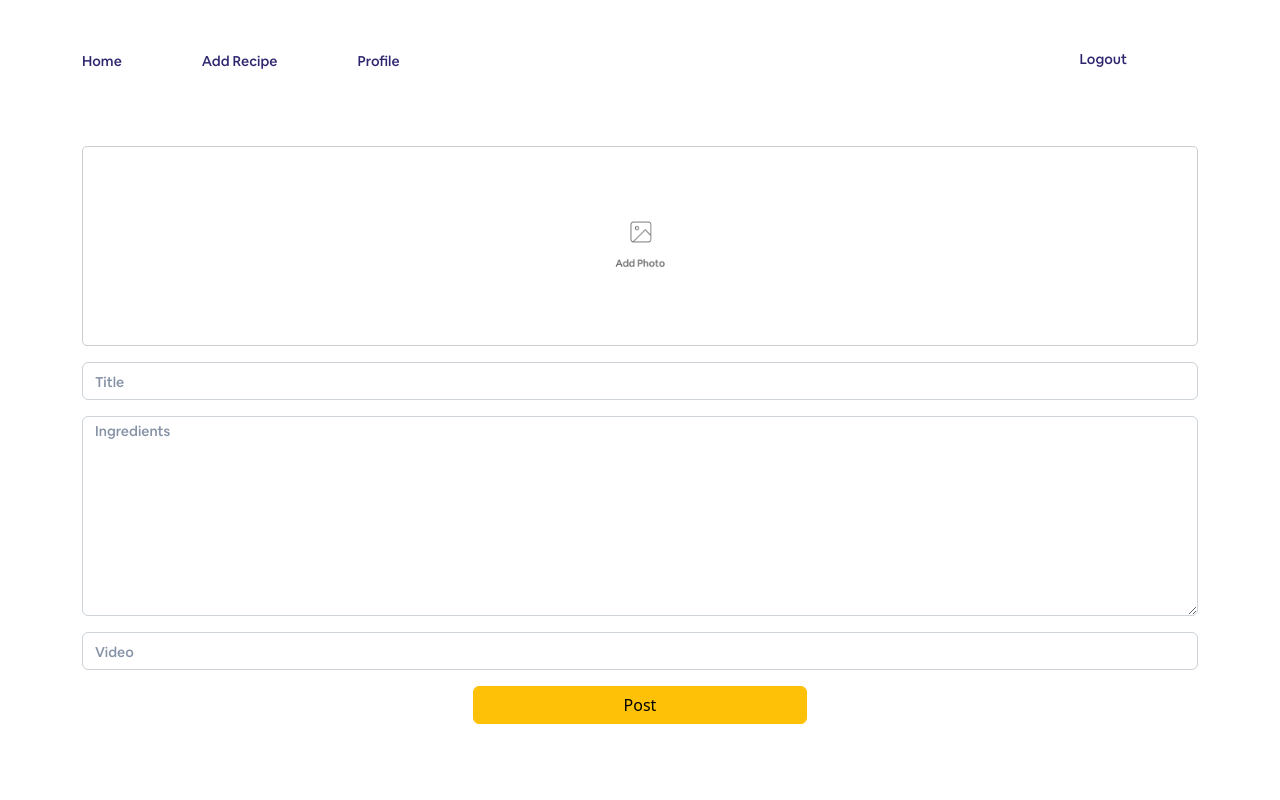
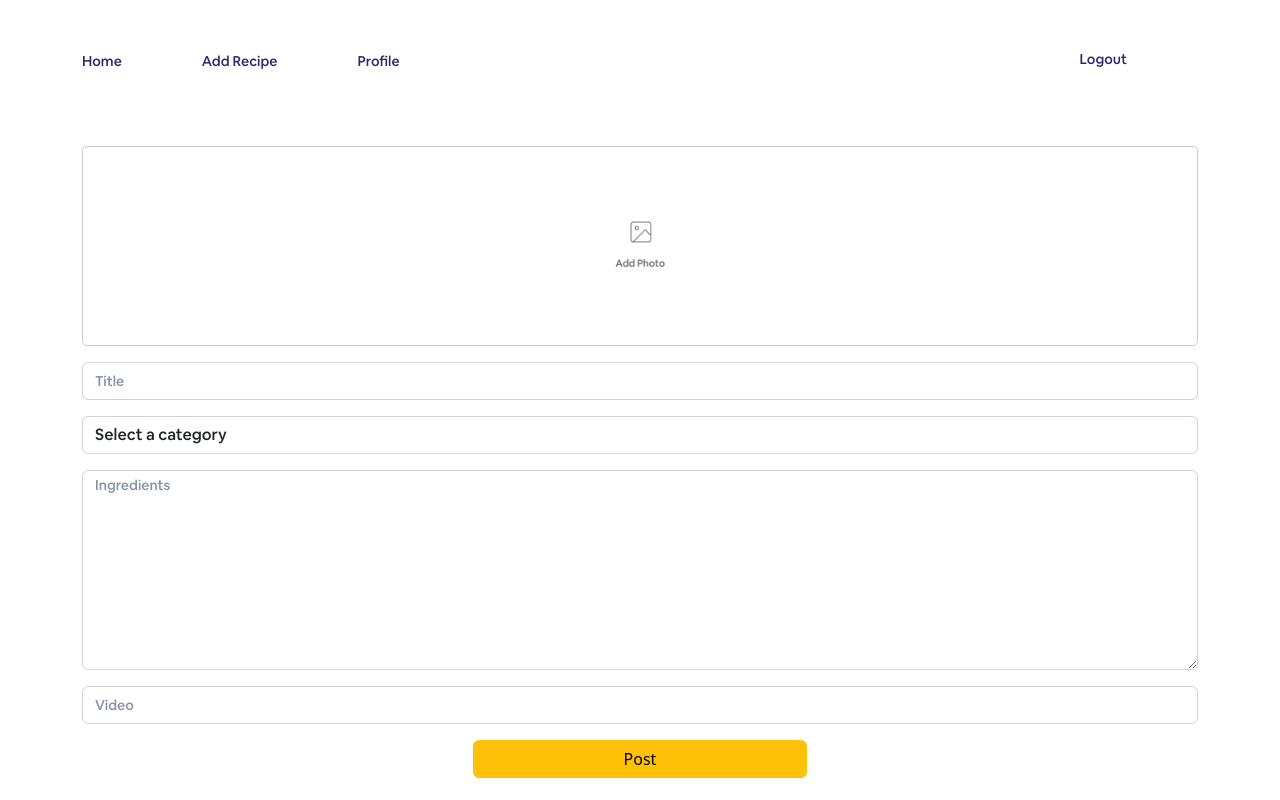
Before and after one commit to IrhamNfrnda/food-recipe-web, a React (Create React App) app: page /add-recipe in a window 1280 px wide. Shown: the top 800 px of the page. Built offline with nearby package versions, Linux system fonts and the light colour scheme; sample sign-in values are in the browser's storage.

Commit message:
[ADD] Add Recipe Category, Like/Save Button

```diff
--- a/package.json
+++ b/package.json
@@ -11,6 +11,7 @@
     "bootstrap": "^5.2.3",
     "react": "^18.2.0",
     "react-dom": "^18.2.0",
+    "react-icons": "^4.10.1",
     "react-redux": "^8.0.7",
     "react-router-dom": "^6.11.2",
     "react-scripts": "5.0.1",
--- a/src/pages/AddRecipe.jsx
+++ b/src/pages/AddRecipe.jsx
@@ -21,6 +21,16 @@ export default function AddRecipe() {
     const [ingredients, setIngredients] = React.useState("");
     const [videoLink, setVideoLink] = React.useState("");
     const [recipePicture, setRecipePicture] = React.useState("");
+    const [category, setCategory] = React.useState("");
+
+    const categories = [
+        "Main Dish",
+        "Snack",
+        "Dessert",
+        "Salad",
+        "Beverage",
+        "Breakfast",
+    ];
 
     React.useEffect(() => {
         if (!localStorage.getItem("auth")) {
@@ -35,6 +45,7 @@ export default function AddRecipe() {
         const formData = new FormData();
         formData.append("recipePicture", recipePicture);
         formData.append("title", title);
+        formData.append("category", category);
         formData.append("ingredients", ingredients);
         formData.append("videoLink", videoLink);
         formData.append("userId", userId);
@@ -77,7 +88,7 @@ export default function AddRecipe() {
     };
 
     const handleInputChange = (e) => {
-      setRecipePicture(e.target.files[0]);
+        setRecipePicture(e.target.files[0]);
     };
 
     return (
@@ -120,6 +131,22 @@ export default function AddRecipe() {
                         />
                     </div>
                     <div className="mb-3">
+
+                        <select
+                            id="category"
+                            className="form-control"
+                            onChange={(e) => setCategory(e.target.value)}
+                        >
+                            <option value="Main Dish">Select a category</option>
+                            {categories.map((cat) => (
+                                <option key={cat} value={cat}>
+                                    {cat}
+                                </option>
+                            ))}
+                        </select>
+                    </div>
+
+                    <div className="mb-3">
                         <textarea
                             className="form-control"
                             style={{ height: 200 }}
--- a/src/pages/Detail.jsx
+++ b/src/pages/Detail.jsx
@@ -2,6 +2,7 @@ import React, { useState, useEffect } from 'react'
 import { useLocation } from "react-router";
 import axios from 'axios';
 import Swal from "sweetalert2";
+import { FaHeart, FaRegHeart, FaSave, FaRegSave } from 'react-icons/fa';
 
 // import components
 import Footer from '../components/Footer'
@@ -16,6 +17,8 @@ export default function Detail() {
     const [currentRecipe, setCurrentRecipe] = useState(null);
     const [comments, setComments] = useState(null);
     const [comment, setComment] = useState('');
+    const [liked, setLiked] = useState(false);
+    const [saved, setSaved] = useState(false);
 
     useEffect(() => {
         const currentSlug = location?.pathname?.split("/")[2];
@@ -117,6 +120,15 @@ export default function Detail() {
             });
     }
 
+    const handleLikeButton = () => {
+        // Toggle the liked state and update backend if needed
+        setLiked(!liked);
+    };
+
+    const handleSaveButton = () => {
+        // Toggle the saved state and update backend if needed
+        setSaved(!saved);
+    };
 
     return (
         <>
@@ -159,8 +171,28 @@ export default function Detail() {
                     <section id="content">
                         <div className="container">
                             <h1 className="text-center text-primary">{currentRecipe?.title}</h1>
-                            <div className="d-flex justify-content-center">
+                            <div className="d-flex justify-content-center" style={{ position: 'relative' }}>
                                 <img src={`${currentRecipe?.recipe_picture}`} className="main-image" />
+                                <div className="buttons-container">
+                                    <button
+                                        className={`btn btn-like ${liked ? 'liked' : ''}`}
+                                        style={{
+                                            backgroundColor: liked ? '#efc81a' : 'white'
+                                         }}
+                                        onClick={handleLikeButton}
+                                    >
+                                        {liked ? <FaRegHeart style={{ color: 'white', fontSize: '35px' }} /> : <FaRegHeart style={{ color: '#efc81a',fontSize: '35px' }} />}
+                                    </button>
+                                    <button
+                                        className={`btn btn-save ${saved ? 'saved' : ''}`}
+                                        style={{
+                                            backgroundColor: saved ? '#efc81a' : 'white'
+                                         }}
+                                        onClick={handleSaveButton}
+                                    >
+                                         {saved ? <FaRegSave style={{ color: 'white', fontSize: '35px' }} /> : <FaRegSave style={{ color: '#efc81a',fontSize: '35px' }} />}
+                                    </button>
+                                </div>
                             </div>
                             <div className="row mt-5">
                                 <div className="col offset-md-2">
--- a/src/pages/Profile.jsx
+++ b/src/pages/Profile.jsx
@@ -95,8 +95,7 @@ export default function Profile() {
                                     </div>
                                 </div>
                             </div>
-                            {/* <!-- start of popular recipe --> */}
-                            <section id="popular-recipe">
+
                                 <div className="container">
                                     <div className="row">
                                         {recipeList?.length > 0 ? (
@@ -110,8 +109,7 @@ export default function Profile() {
                                         )}
                                     </div>
                                 </div>
-                            </section>
-                            {/* <!-- end of popular recipe --> */}
+
                         </div>
                     </div>
                 </section>
--- a/src/styles/AddRecipe.css
+++ b/src/styles/AddRecipe.css
@@ -10,6 +10,11 @@
 
 .file-container:hover {
   background-color: #f0f0f0;
+}
+
+.form-control {
+  font-family: "airbnbcereal";
+  font-style: normal;
 }
 
 .form-control::placeholder {
--- a/src/styles/Detail.css
+++ b/src/styles/Detail.css
@@ -54,6 +54,24 @@
   border-radius: 10px;
 }
 
+.buttons-container {
+  position: absolute;
+  right: 17%;
+  bottom: 4%;
+  color: 'white';
+}
+
+.btn-like,
+.btn-save {
+  background-color: white;
+  border-radius: 16px;
+  margin-top: 5px;
+  padding: 10px 15px;
+  margin-right: 10px;
+  /* Add other styles as needed */
+}
+
+
 .video-button {
   width: 50%;
   height: 100%;
--- a/src/styles/Profile.css
+++ b/src/styles/Profile.css
@@ -43,6 +43,10 @@
   height: 200px;
 }
 
+.menu-recipes {
+  width: 100%;
+}
+
 footer {
   margin-top: 300px;
   height: 350px;
```
Also changed, not shown: 1 other file (tests, documents, lock files or other folders). Lines whose indentation alone changed are shown as unchanged.
